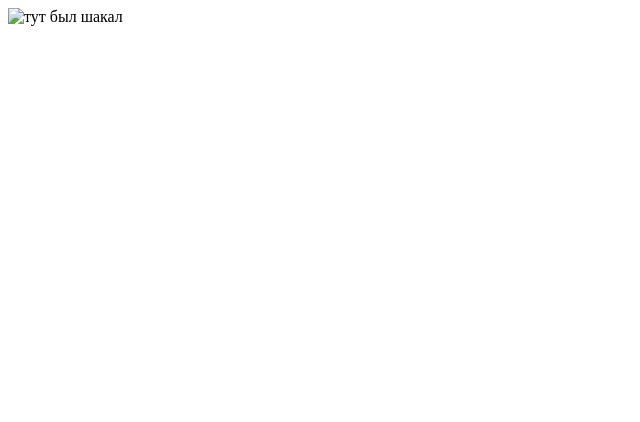
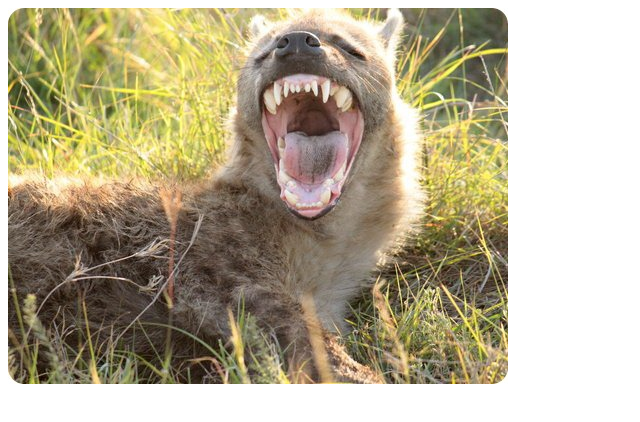
Before and after one commit to Khimoroda/CV, a plain HTML site: page useless.html in a window 1280 px wide. Shown: the whole page, without its empty margins (0-640 px from the left). Drawn offline with Linux system fonts and the light colour scheme.

Commit message:
Update useless.html

```diff
--- a/useless.html
+++ b/useless.html
@@ -5,6 +5,6 @@
     <title>UselessPage</title>
 </head>
 <body>
-   <img src="/img/Шакал.jpg" alt="тут был шакал">
+   <img src="/Шакал.jpg" alt="тут был шакал">
 </body>
 </html>
```
